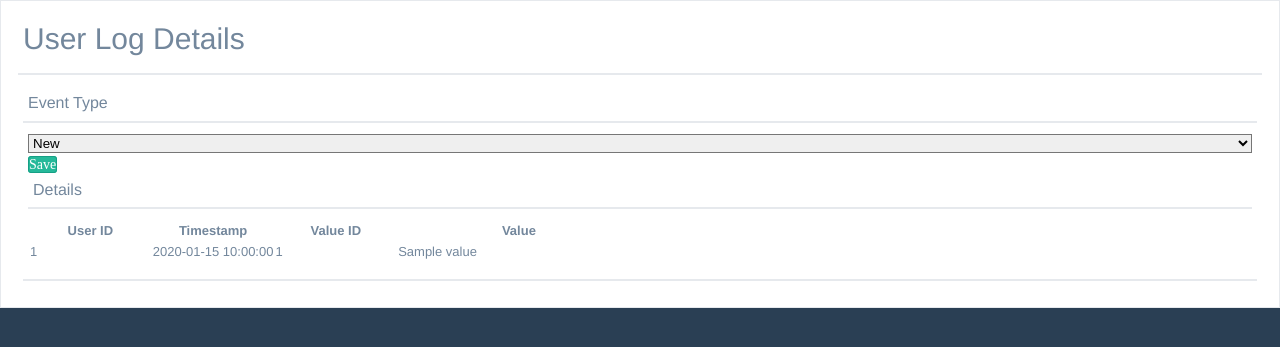
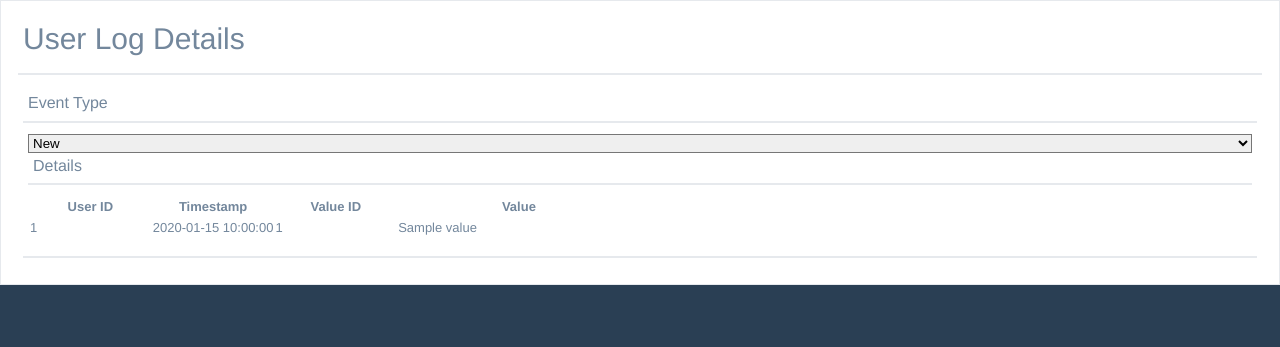
Before and after one commit to cool-webpro17/crowdfilms, a Yii app: template views/admin/userlogdetails.php in a window 1280 px wide. Shown: the top 347 px of the page. Run offline with PHP 8.4 and a stand-in for Yii, Linux system fonts and the light colour scheme; the template is opened without the code that fills it: most values are stand-ins (such as "Sample title", 1, 10 or a date in 2020); data that the repository does not hold is empty; some libraries are stand-ins or nearby versions; some web fonts are replaced.

Commit message:
fixing minor issues for userlog

```diff
--- a/views/admin/userlogdetails.php
+++ b/views/admin/userlogdetails.php
@@ -36,7 +36,6 @@ $export_options = Yii::$app->params['adminTools']['export'];
             <option value="In Progress"<?php if($eventType->event_status == 'In Progress'): ?> selected="selected"<?php endif; ?>>In Progress</option>
             <option value="Dealt with"<?php if($eventType->event_status == 'Dealt with'): ?> selected="selected"<?php endif; ?>>Dealt with</option>
         </select>
-            <a class="btn-save-event btn btn-success">Save</a>
         <div class="x_title">
             <h4>Details</h4>
         </div>
```
